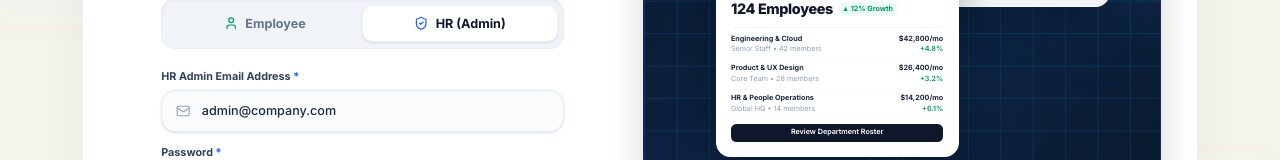
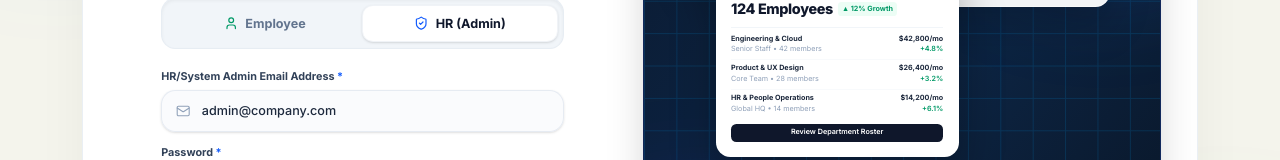
Before and after one commit to imumairakram/Nexa-HR, a React (Vite) app in the folder client/: page / in a window 1280 px wide. Shown: the part 293-453 px from the top of the page. Built offline with nearby package versions, Linux system fonts and the light colour scheme.

Commit message:
feat: implement login page with role-based authentication and demo credentials support

```diff
--- a/client/src/pages/website/Login.jsx
+++ b/client/src/pages/website/Login.jsx
@@ -166,7 +166,7 @@ const Login = () => {
     try {
       const u = JSON.parse(localStorage.getItem('user'));
       if (u && u.role) storedRole = u.role;
-    } catch {}
+    } catch { }
     return <Navigate to={storedRole === 'EMPLOYEE' ? '/employee/dashboard' : '/app/dashboard'} replace />;
   }
 
@@ -271,8 +271,7 @@ const Login = () => {
               <button
                 type="button"
                 onClick={() => handleRoleTabChange('employee')}
-                className={`flex-1 py-2 sm:py-2.5 text-xs sm:text-sm font-bold rounded-xl transition-all duration-200 cursor-pointer flex items-center justify-center gap-1.5 sm:gap-2 ${
-                  loginRole === 'employee'
+                className={`flex-1 py-2 sm:py-2.5 text-xs sm:text-sm font-bold rounded-xl transition-all duration-200 cursor-pointer flex items-center justify-center gap-1.5 sm:gap-2 ${loginRole === 'employee'
                   ? 'bg-white dark:bg-slate-700 text-slate-900 dark:text-white shadow-sm border border-slate-200/50 dark:border-slate-600/50'
                   : 'text-slate-500 dark:text-slate-400 hover:text-slate-800 dark:hover:text-slate-200'
                   }`}
@@ -285,8 +284,7 @@ const Login = () => {
               <button
                 type="button"
                 onClick={() => handleRoleTabChange('admin')}
-                className={`flex-1 py-2 sm:py-2.5 text-xs sm:text-sm font-bold rounded-xl transition-all duration-200 cursor-pointer flex items-center justify-center gap-1.5 sm:gap-2 ${
-                  loginRole === 'admin'
+                className={`flex-1 py-2 sm:py-2.5 text-xs sm:text-sm font-bold rounded-xl transition-all duration-200 cursor-pointer flex items-center justify-center gap-1.5 sm:gap-2 ${loginRole === 'admin'
                   ? 'bg-white dark:bg-slate-700 text-slate-900 dark:text-white shadow-sm border border-slate-200/50 dark:border-slate-600/50'
                   : 'text-slate-500 dark:text-slate-400 hover:text-slate-800 dark:hover:text-slate-200'
                   }`}
@@ -314,7 +312,7 @@ const Login = () => {
               {/* Email Address */}
               <div>
                 <label className="block text-xs font-bold text-slate-700 dark:text-slate-300 mb-1.5">
-                  {loginRole === 'admin' ? 'HR Admin Email Address' : 'Employee Work Email'} <span className="text-blue-600 dark:text-blue-400">*</span>
+                  {loginRole === 'admin' ? 'HR/System Admin Email Address' : 'Employee Work Email'} <span className="text-blue-600 dark:text-blue-400">*</span>
                 </label>
                 <div className="relative">
                   <Mail className="w-4 h-4 absolute left-4 top-1/2 -translate-y-1/2 text-slate-400 stroke-[1.8]" />
@@ -389,8 +387,7 @@ const Login = () => {
               <button
                 type="submit"
                 disabled={loading}
-                className={`w-full py-3.5 mt-2 rounded-2xl text-white text-xs sm:text-sm font-bold shadow-lg transition-all flex items-center justify-center gap-2 cursor-pointer active:scale-[0.99] ${
-                  loginRole === 'admin'
+                className={`w-full py-3.5 mt-2 rounded-2xl text-white text-xs sm:text-sm font-bold shadow-lg transition-all flex items-center justify-center gap-2 cursor-pointer active:scale-[0.99] ${loginRole === 'admin'
                   ? 'bg-gradient-to-r from-blue-600 via-blue-700 to-indigo-600 hover:from-blue-700 hover:to-indigo-700 shadow-blue-600/25'
                   : 'bg-gradient-to-r from-emerald-600 via-teal-600 to-emerald-700 hover:from-emerald-700 hover:to-teal-700 shadow-emerald-600/25'
                   }`}
@@ -657,8 +654,7 @@ const Login = () => {
                 type="button"
                 onClick={() => setActiveSlide(index)}
                 aria-label={`Go to slide ${index + 1}`}
-                className={`h-1.5 rounded-full transition-all duration-500 cursor-pointer ${
-                  activeSlide === index
+                className={`h-1.5 rounded-full transition-all duration-500 cursor-pointer ${activeSlide === index
                   ? 'w-10 sm:w-14 bg-white shadow-[0_0_12px_rgba(255,255,255,0.9)]'
                   : 'w-6 sm:w-8 bg-white/25 hover:bg-white/45'
                   }`}
```
Lines whose indentation alone changed are shown as unchanged.
